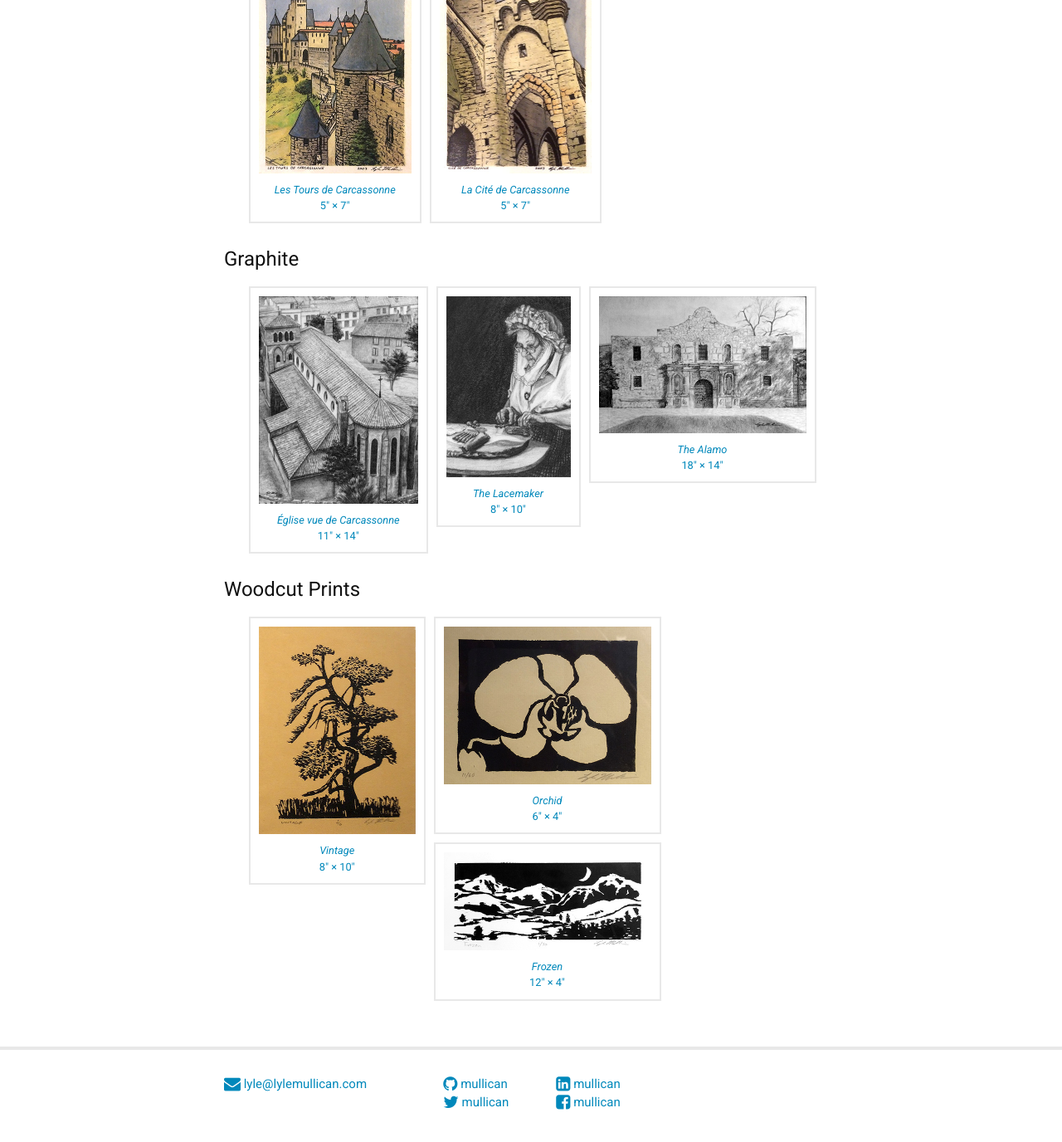
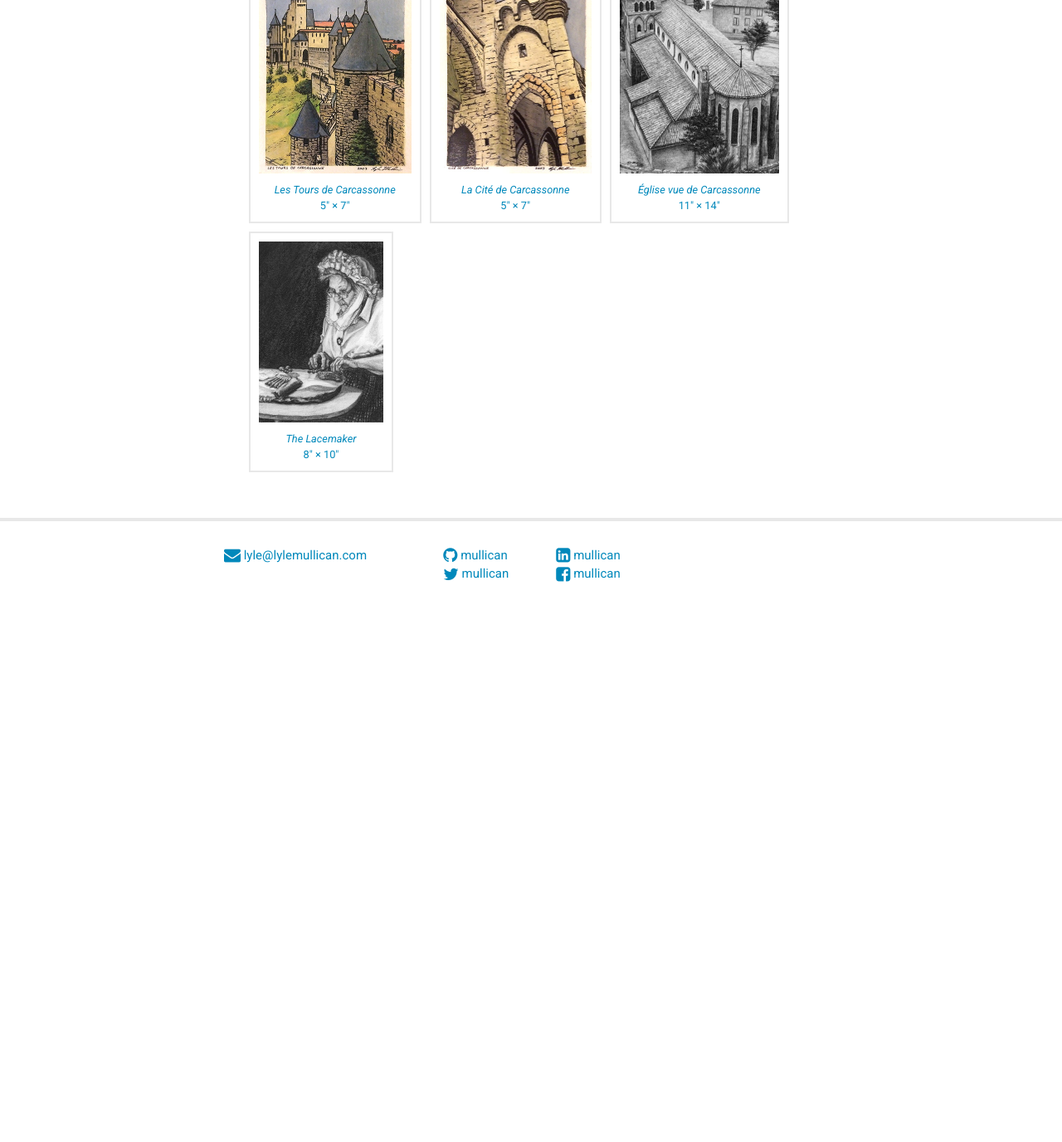
Before and after one commit to mullican/mullican.github.io, a Jekyll site: the page built from artwork/index.html, in a window 1280 px wide and 1400 px high, scrolled down 1153 px. Shown: the top 1376 px of the window at 83% size. Built offline with Jekyll 4.4.1, drawn with Linux system fonts in a browser that asks for light colours; nearby versions of some CDN libraries; after the commit the page ends 1916 px from its top, so only the background shows below that; some of the changed text lies outside the part shown.

Commit message:
Consolidate categories

```diff
--- a/artwork/index.html
+++ b/artwork/index.html
@@ -70,52 +70,18 @@ include_shadowbox: true
       5&Prime; &times; 7&Prime;
     </a>
   </li>
-</ul>
-<h2>Graphite</h2>
-<ul class="gallery">
   <li>
-    <a href="/images/artwork/large/carcassonne.jpg" rel="shadowbox[graphite]" title="Église vue de Carcassonne">
+    <a href="/images/artwork/large/carcassonne.jpg" rel="shadowbox[pastel]" title="Église vue de Carcassonne">
       <img src="/images/artwork/small/carcassonne.jpg" width="191.5" height="250" alt="Église vue de Carcassonne" />
       <em>Église vue de Carcassonne</em>
       11&Prime; &times; 14&Prime;
     </a>
   </li>
   <li>
-    <a href="/images/artwork/large/lacemaker.jpg" rel="shadowbox[graphite]" title="The Lacemaker">
+    <a href="/images/artwork/large/lacemaker.jpg" rel="shadowbox[pastel]" title="The Lacemaker">
       <img src="/images/artwork/small/lacemaker.jpg" width="150" height="217.5" alt="The Lacemaker" />
       <em>The Lacemaker</em>
       8&Prime; &times; 10&Prime;
     </a>
   </li>
-  <li>
-    <a href="/images/artwork/large/alamo.jpg" rel="shadowbox[graphite]" title="The Alamo">
-      <img src="/images/artwork/small/alamo.jpg" width="250" height="164.5" alt="The Alamo" />
-      <em>The Alamo</em>
-      18&Prime; &times; 14&Prime;
-    </a>
-  </li>
 </ul>
-<h2>Woodcut Prints</h2>
-<ul class="gallery">
-  <li>
-    <a href="/images/artwork/large/vintage.jpg" rel="shadowbox[woodcut]" title="Vintage">
-      <img src="/images/artwork/small/vintage.jpg" width="188.5" height="250" alt="Vintage" />
-      <em>Vintage</em>
-      8&Prime; &times; 10&Prime;
-    </a>
-  </li>
-  <li>
-    <a href="/images/artwork/large/orchid.jpg" rel="shadowbox[woodcut]" title="Orchid">
-      <img src="/images/artwork/small/orchid.jpg" width="250" height="189.5" alt="Orchid" />
-      <em>Orchid</em>
-      6&Prime; &times; 4&Prime;
-    </a>
-  </li>
-  <li>
-    <a href="/images/artwork/large/frozen.jpg" rel="shadowbox[woodcut]" title="Frozen">
-      <img src="/images/artwork/small/frozen.jpg" width="250" height="118" alt="Frozen" />
-      <em>Frozen</em>
-      12&Prime; &times; 4&Prime;
-    </a>
-  </li>
-</ul>
```
Also changed, not shown: other parts of artwork/index.html (+1 -1 lines).
